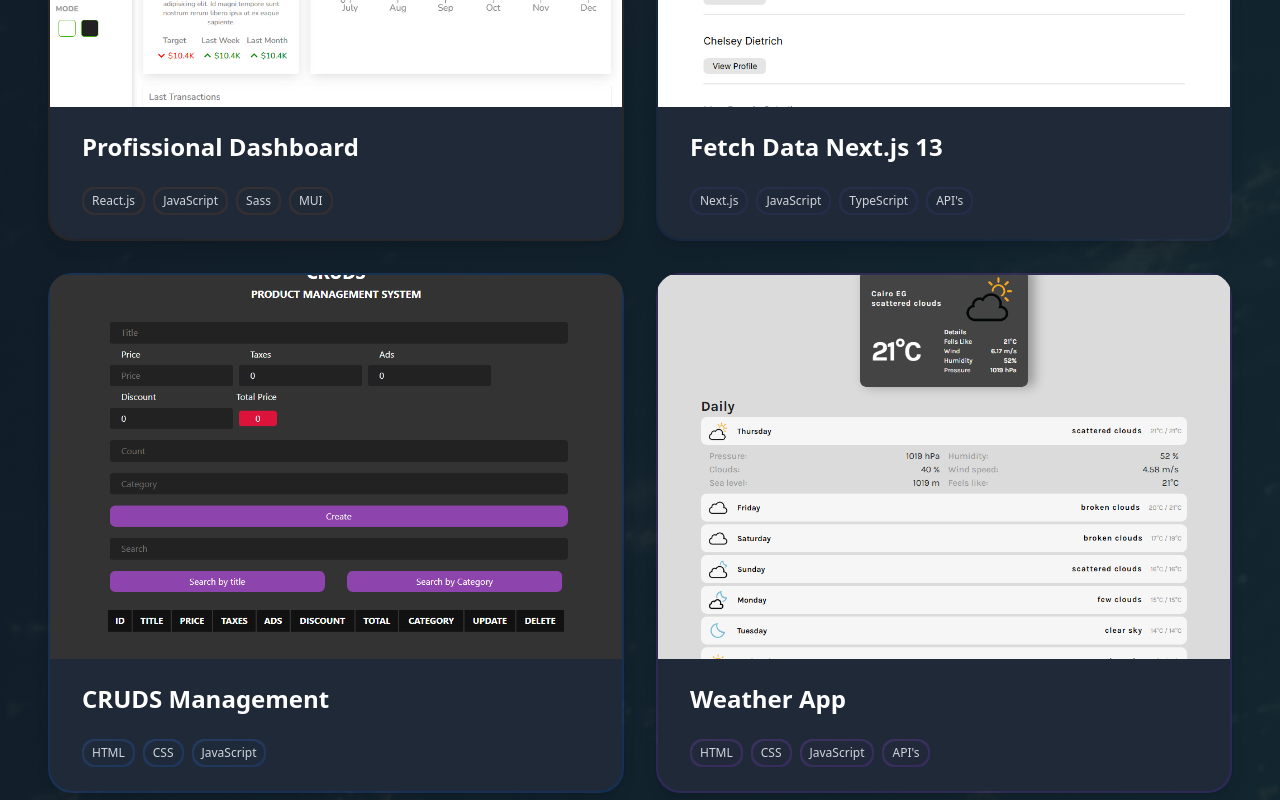
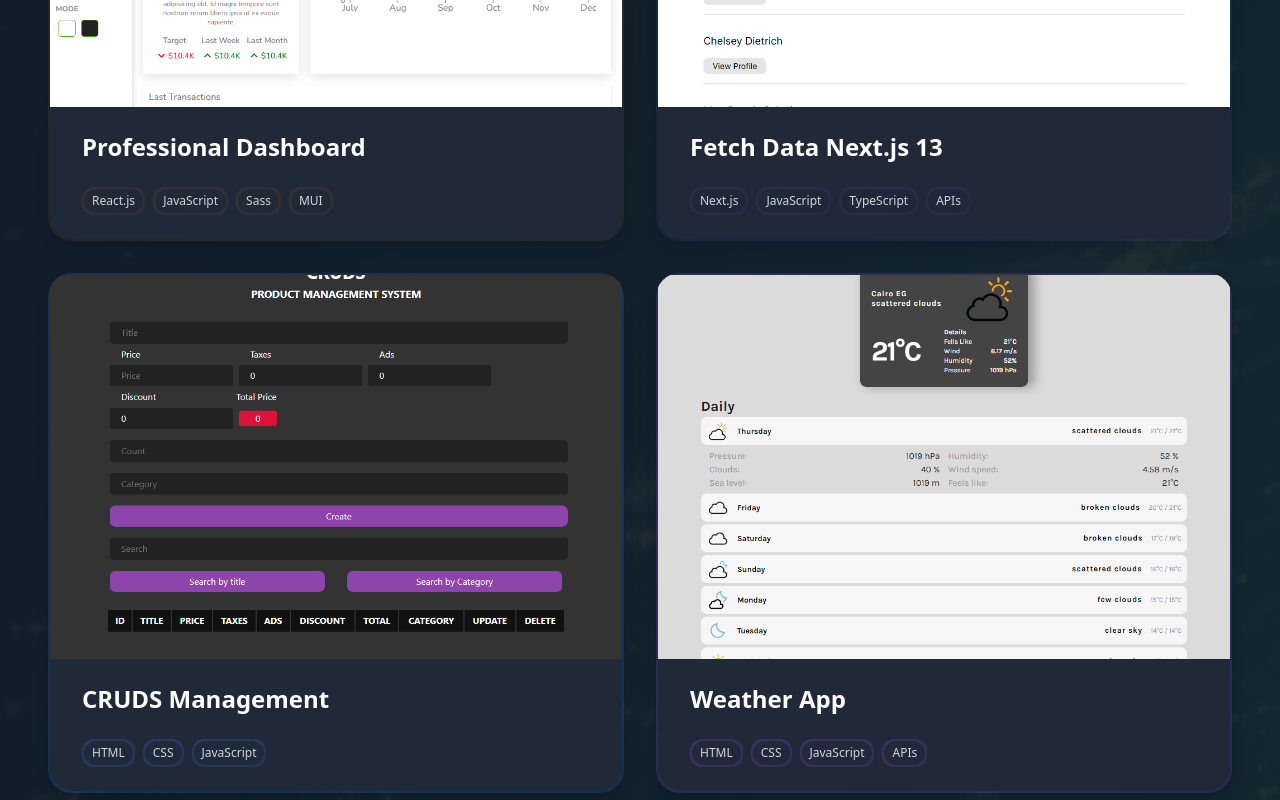
Before and after one commit to ElsayedRapaa/New-Portfolio, a React (Vite) app: page /projects in a window 1280 px wide. Shown: the part 2760-3560 px from the top of the page. Built offline with nearby package versions, Linux system fonts and the light colour scheme.

Commit message:
Polish portfolio metadata and fix content issues

```diff
--- a/src/data/projects.ts
+++ b/src/data/projects.ts
@@ -55,7 +55,7 @@ export const projects = [
     id: 6,
     title: "Quizecal Game React.js",
     href: "https://elsayedrapaa.github.io/QuizecalGame_React.js/",
-    skills: ["React.js", "JavaScript", "CSS", "API's"],
+    skills: ["React.js", "JavaScript", "CSS", "APIs"],
     color: "#9CA3AF",
     bgGradient: "bg-gradient-to-br from-gray-500/10 to-gray-600/10",
     animation: "animate-card-six",
@@ -83,7 +83,7 @@ export const projects = [
   },
   {
     id: 9,
-    title: "Profissional Dashboard",
+    title: "Professional Dashboard",
     href: "https://profissional-dashboard.netlify.app/",
     skills: ["React.js", "JavaScript", "Sass", "MUI"],
     color: "#FB923C",
@@ -95,8 +95,8 @@ export const projects = [
     id: 11,
     title: "Fetch Data Next.js 13",
     href: "https://fetch-data-next-js-13.vercel.app/",
-    skills: ["Next.js", "JavaScript", "TypeScript", "API's"],
-    color: '#818CF8"',
+    skills: ["Next.js", "JavaScript", "TypeScript", "APIs"],
+    color: "#818CF8",
     bgGradient: "bg-gradient-to-br from-indigo-500/10 to-indigo-600/10",
     animation: "animate-card-six",
     img: "/images/fetch_data.png",
@@ -115,7 +115,7 @@ export const projects = [
     id: 14,
     title: "Weather App",
     href: "https://elsayedrapaa.github.io/Build_Weather_App/",
-    skills: ["HTML", "CSS", "JavaScript", "API's"],
+    skills: ["HTML", "CSS", "JavaScript", "APIs"],
     color: "#A855F7",
     bgGradient: "bg-gradient-to-br from-purple-500/20 to-purple-600/20",
     animation: "animate-card-six",
@@ -151,7 +151,7 @@ export const projects = [
     id: 10,
     title: "Movies DB",
     href: "https://movies-db-indol.vercel.app/",
-    skills: ["Next.js", "JavaScript", "TypeScript", "API's", "Tailwind CSS"],
+    skills: ["Next.js", "JavaScript", "TypeScript", "APIs", "Tailwind CSS"],
     color: "#F87171",
     bgGradient: "bg-gradient-to-br from-red-500/20 to-red-600/20",
     animation: "animate-card-six",
```
